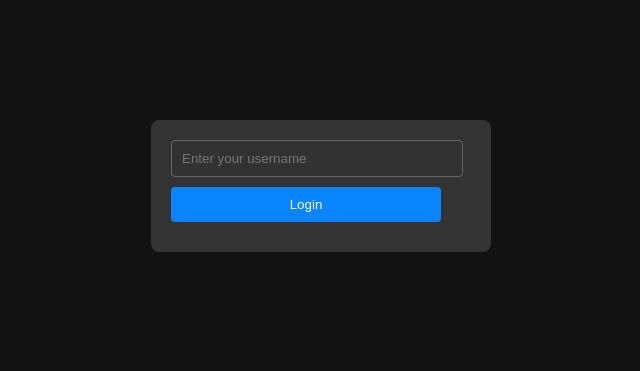
After one commit to hcorion/ai-multitool, a Flask app: page /login in a window 1280 px wide. The commit adds this page. Shown: the top 371 px of the page, without its empty margins (319-959 px from the left). Run offline with Flask 3, Linux system fonts and the light colour scheme.

Commit message:
Latest work

```diff
--- a/app.py
+++ b/app.py
@@ -1,18 +1,61 @@
-from flask import Flask, render_template, request
+from flask import Flask, render_template, request, session, redirect, url_for
 from PIL import Image
 from PIL.PngImagePlugin import PngInfo
 import openai
 import requests
-import os, io
+import os, io, secrets
 import json
+import re
 
 app = Flask(__name__)
 
 # Initialize the OpenAI client
 client = openai.OpenAI()
 
+secret_key_filename="secret-key.txt"
+if not os.path.isfile(secret_key_filename):
+    with open(secret_key_filename, 'a') as f: f.write(secrets.token_urlsafe(16))
+with open(secret_key_filename, 'r') as f:
+    app.secret_key = f.read()
+
+@app.route('/login', methods=['GET', 'POST'])
+def login():
+    if request.method == 'POST':
+        session['username'] = request.form['username']
+        return redirect(url_for('index'))
+    return render_template('login.html')
+
+@app.route('/logout')
+def logout():
+    session.pop('username', None)
+    return redirect(url_for('login'))
+
+def remove_stop_words(input_string):
+    # List of stop words
+    stop_words = set(["i", "me", "my", "myself", "we", "our", "ours", "ourselves", "you", "your", "yours", "yourself", "yourselves",
+                      "he", "him", "his", "himself", "she", "her", "hers", "herself", "it", "its", "itself", "they", "them", "their",
+                      "theirs", "themselves", "what", "which", "who", "whom", "this", "that", "these", "those", "am", "is", "are",
+                      "was", "were", "be", "been", "being", "have", "has", "had", "having", "do", "does", "did", "doing", "a", "an",
+                      "the", "and", "but", "if", "or", "because", "as", "until", "while", "of", "at", "by", "for", "with", "about",
+                      "against", "between", "into", "through", "during", "before", "after", "above", "below", "to", "from", "up",
+                      "down", "in", "out", "on", "off", "over", "under", "again", "further", "then", "once", "here", "there", "when",
+                      "where", "why", "how", "all", "any", "both", "each", "few", "more", "most", "other", "some", "such", "no", "nor",
+                      "not", "only", "own", "same", "so", "than", "too", "very", "s", "t", "can", "will", "just", "don", "should", "now",
+                      "photo", "artwork", "painting", "impressionist", "promotional", "full", "shot"])
+
+    # Splitting the input string into words
+    words = input_string.lower().split()
+
+    # Filtering out the stop words
+    filtered_words = [word for word in words if word not in stop_words]
+
+    # Joining the remaining words back into a string
+    return ' '.join(filtered_words)
+
 @app.route('/', methods=['GET', 'POST'])
 def index():
+    if 'username' not in session:
+        return redirect(url_for('login'))
     if request.method == 'POST':
         image_url = None
         local_image_path = None
@@ -30,6 +73,7 @@ def index():
             print("No prompt providing, not doing anything.")
             return render_template('index.html')
         try:
+            before_prompt = prompt
             if strict_follow_prompt:
                 prompt = "I NEED to test how the tool works with extremely simple prompts. DO NOT add any detail, just use it AS-IS:\n" + prompt
             # Call DALL-E 3 API
@@ -48,13 +92,16 @@ def index():
             # Download the image
             image_response = requests.get(image_url)
             if image_response.status_code == 200:
-                image_path = os.path.join(app.static_folder, "images")
+                image_path = os.path.join(app.static_folder, "images", session["username"])
+                # Make sure the path directory exists first
+                os.makedirs(image_path, exist_ok=True)
+
                 file_count = 0
                 for path in os.listdir(image_path):
                     if os.path.isfile(os.path.join(image_path, path)):
                         file_count += 1
-
-                cleaned_prompt = prompt.strip().replace(' ', '_').replace('.', '')[:30]
+                cleaned_prompt = before_prompt.strip().lower()
+                cleaned_prompt = remove_stop_words(cleaned_prompt).replace('  ', ' ').replace(' ', '_').replace('.', '')[:30]
                 image_name = f"{str(file_count).zfill(10)}-{cleaned_prompt}.png"
                 image_filename = os.path.join(image_path, image_name)
 
@@ -86,9 +133,6 @@ def index():
             if error_code == "content_policy_violation":
                 error_message = "Your prompt has been blocked by the OpenAI content filters. Try adjusting your prompt."
             return render_template('result-section.html', image_url=image_url, local_image_path=local_image_path, revised_prompt=revised_prompt, prompt=prompt, image_name=image_name, error_message=error_message)
-        except Exception as e:
-            local_image_path = f"Error: {e}"
-            print(local_image_path)
 
         return render_template('result-section.html', image_url=image_url, local_image_path=local_image_path, revised_prompt=revised_prompt, prompt=prompt, image_name=image_name, errmr_message=error_message)
 
@@ -98,7 +142,9 @@ images_per_page = 6 * 3 # (6 wide * 3 tall)
 
 @app.route('/get-total-pages')
 def get_total_pages():
-    image_directory = os.path.join(app.static_folder, "images")
+    if 'username' not in session:
+        return None
+    image_directory = os.path.join(app.static_folder, "images", session["username"])
     images = sorted([os.path.join("images", file) for file in os.listdir(image_directory) if file.endswith('.png')])
     print(len(images))
 
@@ -106,8 +152,10 @@ def get_total_pages():
 
 @app.route('/get-images/<int:page>')
 def get_images(page):
-    image_directory = os.path.join(app.static_folder, "images")
-    images = sorted([os.path.join("static/images/", file) for file in os.listdir(image_directory) if file.endswith('.png')], reverse=True)
+    if 'username' not in session:
+        return None
+    image_directory = os.path.join(app.static_folder, "images", session["username"])
+    images = sorted([os.path.join("static/images/", session["username"], file) for file in os.listdir(image_directory) if file.endswith('.png')], reverse=True)
 
     start = (page) * images_per_page
     end = start + images_per_page
@@ -117,7 +165,9 @@ def get_images(page):
 
 @app.route('/get-image-metadata/<filename>')
 def get_image_metadata(filename):
-    image_path = os.path.join(app.static_folder, "images", filename)
+    if 'username' not in session:
+        return None
+    image_path = os.path.join(app.static_folder, "images", session["username"], filename)
     image = Image.open(image_path)
     image.load()
     # Extract metadata
--- a/src/script.ts
+++ b/src/script.ts
@@ -1,8 +1,10 @@
 document.addEventListener('DOMContentLoaded', () => {
+    $('#loading-spinner').hide();
     $('#prompt-form').on('submit', (event: JQuery.SubmitEvent) => {
         event.preventDefault();
         const formData: string = $('#prompt-form').serialize();
 
+        $('#loading-spinner').show();
 
         $.ajax({
             type: 'POST',
@@ -13,6 +15,7 @@ document.addEventListener('DOMContentLoaded', () => {
 
                 addEventListenerToElement("generatedImage", "click", openGenModal);
                 addEventListenerToElement("generatedImageClose", "click", closeGenModal);
+                $('#loading-spinner').hide();
             }
         });
     });
--- a/static/css/style.css
+++ b/static/css/style.css
@@ -251,4 +283,34 @@ img {
   font-family: "Roboto", sans-serif;
 }
 
+.login-form {
+  max-width: 300px;
+  margin: 100px auto;
+  padding: 20px;
+  background-color: #333;
+  border-radius: 8px;
+  text-align: center;
+}
+.login-form input[type=text] {
+  width: 90%;
+  padding: 10px;
+  margin-bottom: 10px;
+  border: 1px solid #666666;
+  border-radius: 4px;
+  background-color: rgba(51, 51, 51, 0.5);
+  color: #fff;
+}
+.login-form input[type=submit] {
+  width: 90%;
+  padding: 10px;
+  border: none;
+  border-radius: 4px;
+  background-color: #0a84ff;
+  color: #fff;
+  cursor: pointer;
+}
+.login-form input[type=submit]:hover {
+  background-color: #006edc;
+}
+
 /*# sourceMappingURL=style.css.map */
--- a/static/js/script.js
+++ b/static/js/script.js
@@ -1,8 +1,10 @@
 "use strict";
 document.addEventListener('DOMContentLoaded', () => {
+    $('#loading-spinner').hide();
     $('#prompt-form').on('submit', (event) => {
         event.preventDefault();
         const formData = $('#prompt-form').serialize();
+        $('#loading-spinner').show();
         $.ajax({
             type: 'POST',
             url: '/',
@@ -11,6 +13,7 @@ document.addEventListener('DOMContentLoaded', () => {
                 $('#result-section').html(response);
                 addEventListenerToElement("generatedImage", "click", openGenModal);
                 addEventListenerToElement("generatedImageClose", "click", closeGenModal);
+                $('#loading-spinner').hide();
             }
         });
     });
--- a/static/sass/style.scss
+++ b/static/sass/style.scss
@@ -284,3 +319,36 @@ img {
         font-family: 'Roboto', sans-serif; // Consistent with the theme
     }
 }
+
+.login-form {
+    max-width: 300px;
+    margin: 100px auto;
+    padding: 20px;
+    background-color: $input-bg-color;
+    border-radius: 8px;
+    text-align: center;
+
+    input[type="text"] {
+        width: 90%;
+        padding: 10px;
+        margin-bottom: 10px;
+        border: 1px solid $border-color;
+        border-radius: 4px;
+        background-color: rgba($color: $input-bg-color, $alpha: 0.5);
+        color: $text-color;
+    }
+
+    input[type="submit"] {
+        width: 90%;
+        padding: 10px;
+        border: none;
+        border-radius: 4px;
+        background-color: $submit-btn-color;
+        color: $text-color;
+        cursor: pointer;
+
+        &:hover {
+            background-color: $submit-btn-hover-color;
+        }
+    }
+}
--- /dev/null
+++ b/templates/login.html
@@ -0,0 +1,16 @@
+<!DOCTYPE html>
+<html>
+<head>
+    <title>Login</title>
+    <script src="{{ url_for('static', filename='js/jquery.min.js') }}"></script>
+    <link href="https://fonts.googleapis.com/css2?family=Roboto:wght@400;700&display=swap" rel="stylesheet">
+    <link href="https://fonts.googleapis.com/css2?family=Inter:wght@400;700&display=swap" rel="stylesheet">
+    <link rel="stylesheet" href="{{ url_for('static', filename='css/style.css') }}">
+</head>
+<body>
+    <form action="{{ url_for('login') }}" method="post" class="login-form">
+        <input type="text" name="username" placeholder="Enter your username">
+        <input type="submit" value="Login">
+    </form>
+</body>
+</html>
--- a/templates/result-section.html
+++ b/templates/result-section.html
@@ -7,8 +7,8 @@
 
 {% if image_url %}
     <h2>Generated Image:</h2>
-    <img id="generatedImage" class="gen-image" width="512" height="512" src="{{ url_for('static', filename='images/' + image_name) }}" alt="Click for fullscreen."><br>
-    <p>Local Image Path: {{ url_for('static', filename='images/' + image_name) }}</p>
+    <img id="generatedImage" class="gen-image" width="512" height="512" src="{{ url_for('static', filename='images/' + session['username'] + '/' + image_name) }}" alt="Click for fullscreen."><br>
+    <p>Local Image Path: {{ url_for('static', filename='images/' + session['username'] + '/' + image_name) }}</p>
     {% if revised_prompt %}
         <p><strong>Revised Prompt:</strong> {{ revised_prompt }}</p>
     {% endif %}
```
Also changed, not shown: other parts of static/css/style.css (+32 -0 lines), other parts of static/sass/style.scss (+35 -0 lines), templates/index.html (+10 -3 lines), README.md, static/assets/Chunk-4s-200px.png (added), 2 other files.
